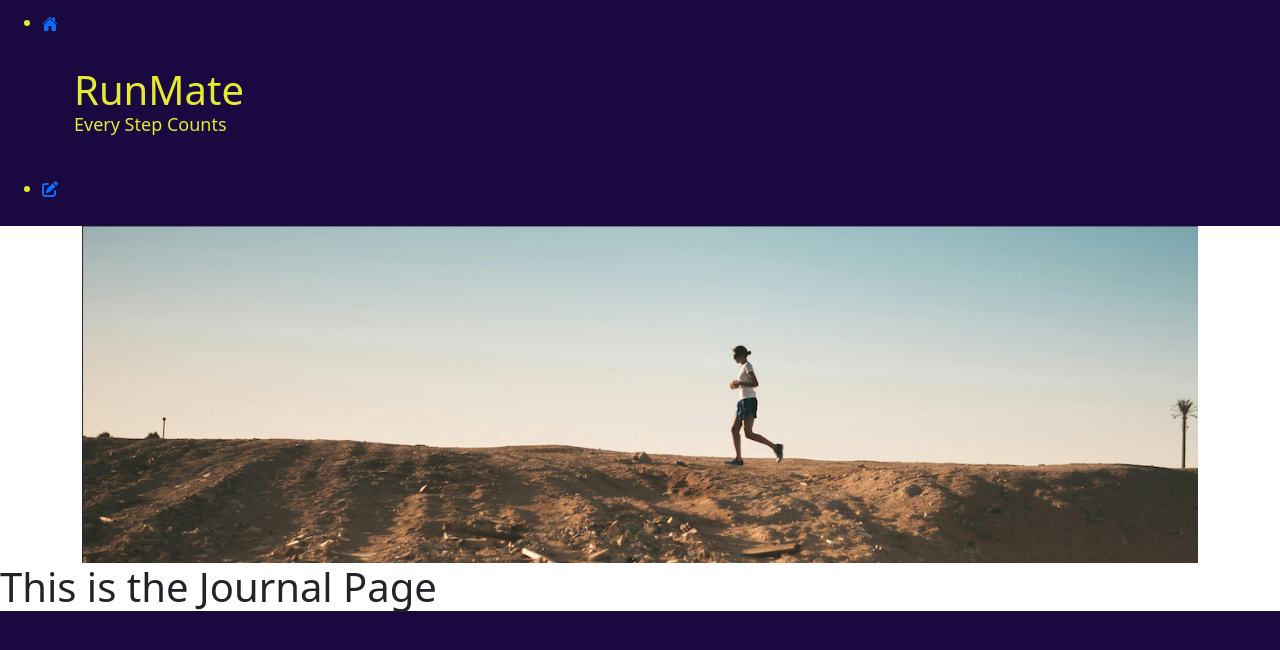
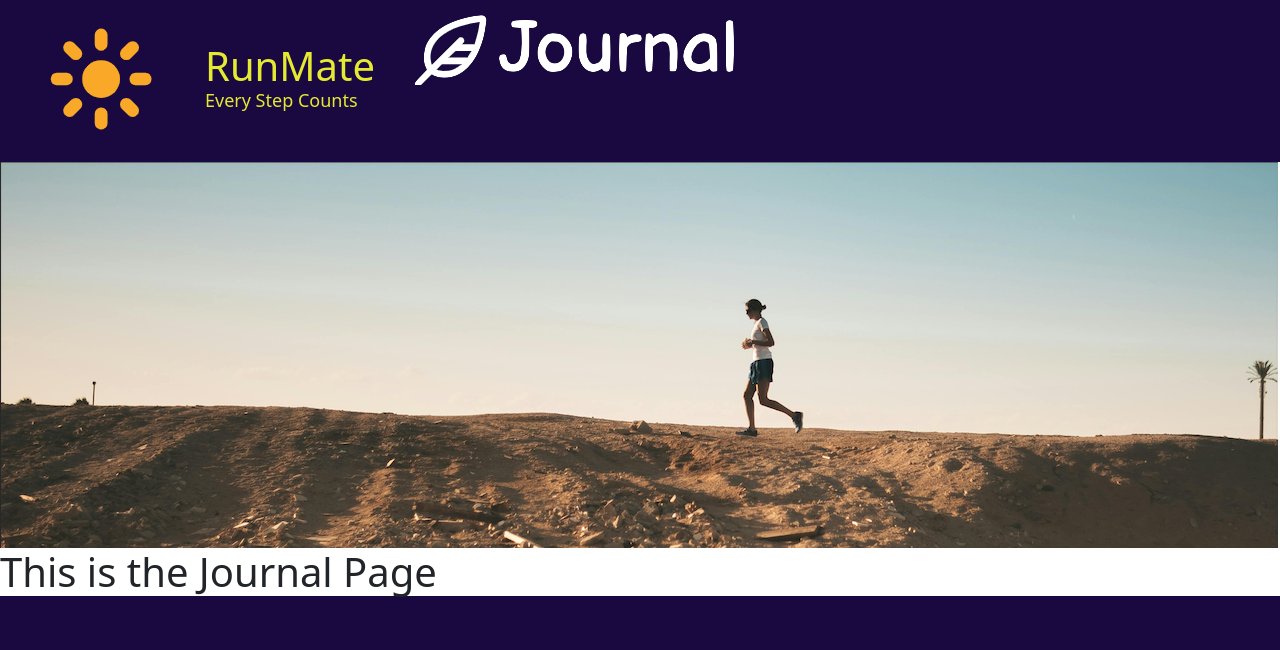
Before and after one commit to glatimer/GoalGetter, a React (Vite) app: page /journal in a window 1280 px wide. Shown: the top 650 px of the page. Built offline with nearby package versions, Linux system fonts and the light colour scheme.

Commit message:
Improving the header.  Need to resize and reposition the icons.

```diff
--- a/src/components/header.jsx
+++ b/src/components/header.jsx
@@ -2,7 +2,7 @@ import React from "react";
 
 export default function Header() {
   return (
-    <div className="container">
+    <div className="img_container">
       <img
         style={{ objectFit: `cover`, backgroundColor: `#1a0841` }}
         src="/horizon_run.png"
--- a/src/index.css
+++ b/src/index.css
@@ -2,20 +2,24 @@
   background-color: #1a0841;
 }
 
-.container {
+/* ------------------------------------- header.jsx ------------------------------------- */
+div .img_container {
   display: block;
+  width: 100%;
+  max-width: fit-content;
+  height: auto;
+  padding: 0%;
+  margin: 0%;
+}
+
+div .img_container img {
   width: 100%;
   height: auto;
   padding: 0%;
   margin: 0%;
 }
 
-.container img {
-  width: 100%;
-  height: auto;
-  padding: 0%;
-  margin: 0%;
-}
+/* ------------------------------------- root.jsx ------------------------------------- */
 
 nav {
   display: flex;
@@ -25,6 +29,16 @@ nav {
   background-color: #1a0841;
   color: #e4e932;
 }
+.nav_list {
+  list-style: none;
+  padding: 0;
+  margin: 0;
+  display: flex;
+}
+
+.nav_item {
+  margin-left: 20px;
+}
 
 /* Particular spacing in mobile mode */
 @media (max-width: 420px) {
@@ -32,3 +46,15 @@ nav {
     justify-content: space-between;
   }
 }
+
+a #home_button {
+  display: block;
+  width: 10%;
+  height: auto;
+  margin: auto;
+}
+
+img #journal {
+  display: flex;
+  align-items: flex-end;
+}
--- a/src/routes/root.jsx
+++ b/src/routes/root.jsx
@@ -1,18 +1,16 @@
 import Header from "../components/header";
-import { FaPenToSquare } from "react-icons/fa6";
-import { IoHome } from "react-icons/io5";
 
 export function Root() {
   return (
     <div>
       <nav>
-        <ul>
-          <li>
-            <a href="/main">
-              <IoHome />
+        <ul className="nav_list">
+          <li className="nav_item">
+            <a href="/main" id="home_button">
+              <img src="/home_button.png" alt="A sun as the home button." />
             </a>
           </li>
-          <div style={{ padding: `2em` }}>
+          <div style={{ padding: `2rem` }}>
             <h1 style={{ marginBottom: `0%` }}>RunMate</h1>
             <h2 style={{ marginTop: `0%`, fontSize: `18px` }}>
               Every Step Counts
@@ -21,7 +19,11 @@ export function Root() {
 
           <li>
             <a href="/journal">
-              <FaPenToSquare />
+              <img
+                id="journal"
+                src="/journal_button.png"
+                alt="A pen as the journal button"
+              />
             </a>
           </li>
         </ul>
```
Also changed, not shown: public/home_button.png (added), public/journal_button.png (added).
